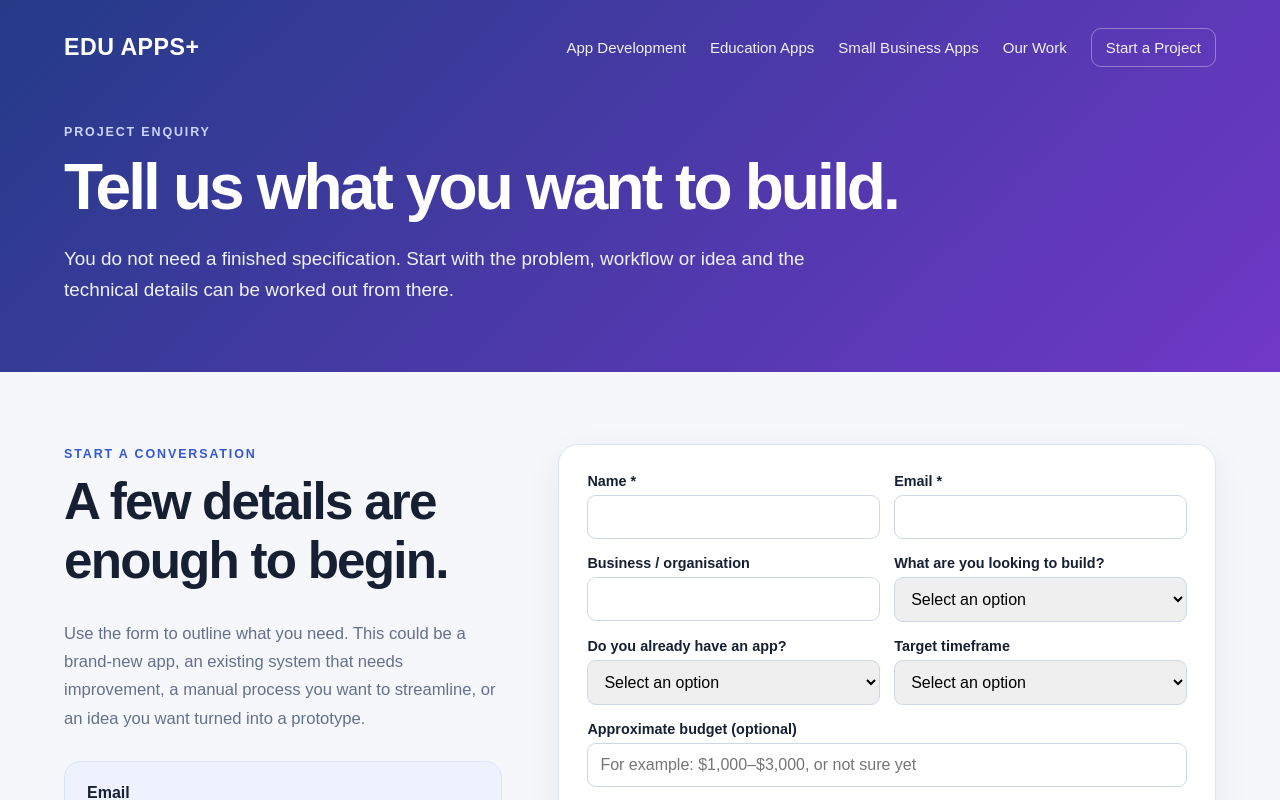
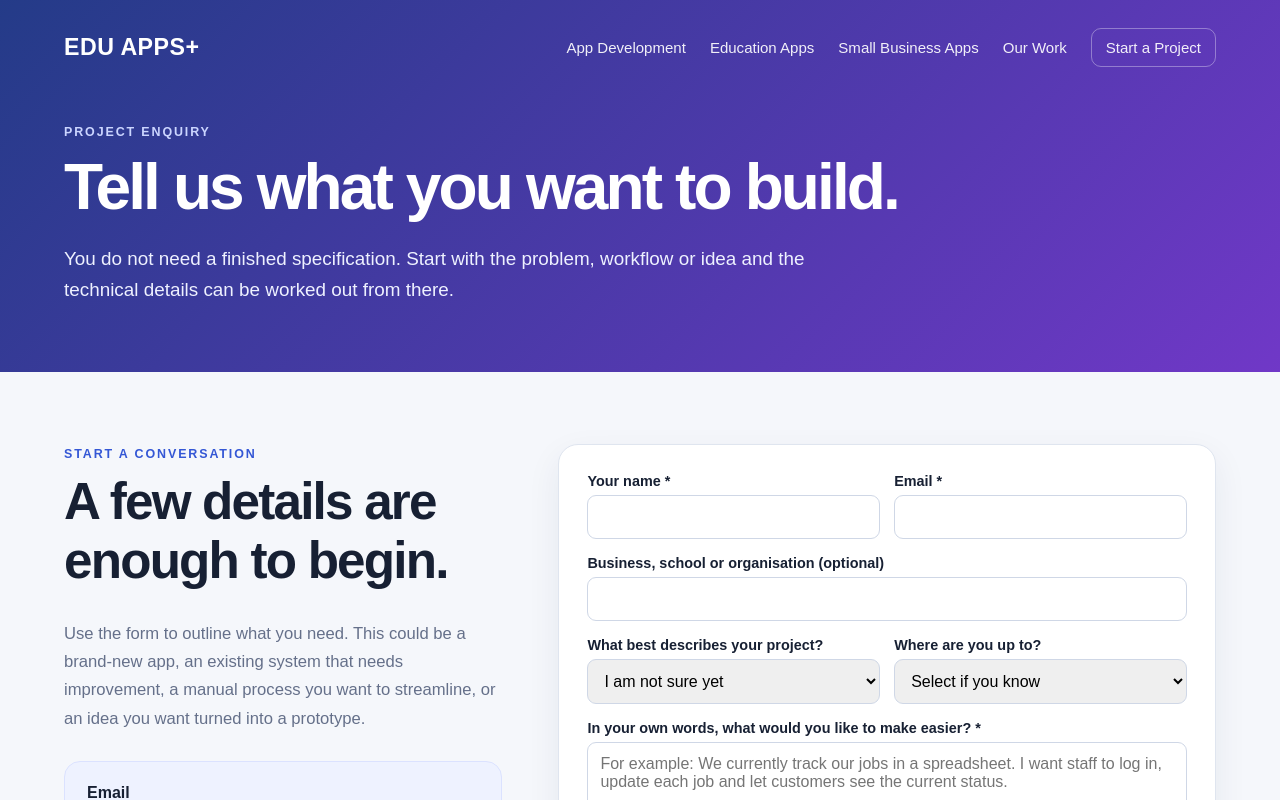
Before and after one commit to trevore777/eduappsplus_website, a Next.js app: page /enquire in a window 1280 px wide. Shown: the top 800 px of the page. Built offline with nearby package versions, Linux system fonts and the light colour scheme.

Commit message:
Simplify project enquiry form for conversions

```diff
--- a/components/EnquiryForm.js
+++ b/components/EnquiryForm.js
@@ -1,8 +1,11 @@
 "use client";
 
+import { useSearchParams } from "next/navigation";
 import { useState } from "react";
 
 export default function EnquiryForm(){
+  const searchParams=useSearchParams();
+  const caseStudy=searchParams.get("caseStudy") || "";
   const [status,setStatus]=useState("");
 
   function submitEnquiry(event){
@@ -12,50 +15,49 @@ export default function EnquiryForm(){
     const email=String(form.get("email")||"").trim();
     const organisation=String(form.get("organisation")||"").trim();
     const projectType=String(form.get("projectType")||"").trim();
-    const existingApp=String(form.get("existingApp")||"").trim();
-    const timeframe=String(form.get("timeframe")||"").trim();
-    const budget=String(form.get("budget")||"").trim();
+    const stage=String(form.get("stage")||"").trim();
     const details=String(form.get("details")||"").trim();
+    const helpful=String(form.get("helpful")||"").trim();
 
     if(!name || !email || !details){
-      setStatus("Please complete your name, email address and project description.");
+      setStatus("Please complete your name, email address and a short description of your idea or problem.");
       return;
     }
 
-    const subject=`App development enquiry from ${name}`;
+    const subject=caseStudy ? `Project enquiry from ${name} — similar to ${caseStudy}` : `Project enquiry from ${name}`;
     const body=[
       `Name: ${name}`,
       `Email: ${email}`,
       `Business / organisation: ${organisation || "Not supplied"}`,
-      `Project type: ${projectType || "Not supplied"}`,
-      `Existing app: ${existingApp || "Not supplied"}`,
-      `Target timeframe: ${timeframe || "Not supplied"}`,
-      `Approximate budget: ${budget || "Not supplied"}`,
+      `Project type: ${projectType || "Not sure yet"}`,
+      `Project stage: ${stage || "Not supplied"}`,
+      caseStudy ? `Case study of interest: ${caseStudy}` : null,
       "",
-      "Project idea / problem to solve:",
-      details
-    ].join("\n");
+      "Idea / problem to solve:",
+      details,
+      "",
+      "Anything else that may help:",
+      helpful || "Not supplied"
+    ].filter(Boolean).join("\n");
 
-    setStatus("Your email application will open with the enquiry prepared for inquiries@eduappsplus.com.au.");
+    setStatus("Your email application will open with your project enquiry prepared. Review it, then press Send.");
     window.location.href=`mailto:inquiries@eduappsplus.com.au?subject=${encodeURIComponent(subject)}&body=${encodeURIComponent(body)}`;
   }
 
   return <form className="enquiryForm" onSubmit={submitEnquiry}>
+    {caseStudy && <div className="formStatus"><strong>Interested in something similar to {caseStudy}?</strong><br/>Tell us what you would like your version to do.</div>}
     <div className="row">
-      <div><label htmlFor="name">Name *</label><input id="name" name="name" required /></div>
-      <div><label htmlFor="email">Email *</label><input id="email" name="email" type="email" required /></div>
+      <div><label htmlFor="name">Your name *</label><input id="name" name="name" autoComplete="name" required /></div>
+      <div><label htmlFor="email">Email *</label><input id="email" name="email" type="email" autoComplete="email" required /></div>
     </div>
+    <div><label htmlFor="organisation">Business, school or organisation <span>(optional)</span></label><input id="organisation" name="organisation" autoComplete="organization" /></div>
     <div className="row">
-      <div><label htmlFor="organisation">Business / organisation</label><input id="organisation" name="organisation" /></div>
-      <div><label htmlFor="projectType">What are you looking to build?</label><select id="projectType" name="projectType" defaultValue=""><option value="">Select an option</option><option>Web application</option><option>Mobile / iPhone app</option><option>AI or API integration</option><option>Improve an existing app</option><option>Not sure yet</option></select></div>
+      <div><label htmlFor="projectType">What best describes your project?</label><select id="projectType" name="projectType" defaultValue=""><option value="">I am not sure yet</option><option>I have an app idea</option><option>I want to replace a spreadsheet or manual process</option><option>I need a school / education application</option><option>I need a small business application</option><option>I want to add AI</option><option>I want to connect an API or external service</option><option>I have an existing app that needs work</option></select></div>
+      <div><label htmlFor="stage">Where are you up to?</label><select id="stage" name="stage" defaultValue=""><option value="">Select if you know</option><option>Just an idea</option><option>I have notes, drawings or a spreadsheet</option><option>I have a prototype</option><option>I already have a working app</option><option>I need help deciding</option></select></div>
     </div>
-    <div className="row">
-      <div><label htmlFor="existingApp">Do you already have an app?</label><select id="existingApp" name="existingApp" defaultValue=""><option value="">Select an option</option><option>No — this is a new idea</option><option>Yes — it needs improvements</option><option>I have a prototype</option></select></div>
-      <div><label htmlFor="timeframe">Target timeframe</label><select id="timeframe" name="timeframe" defaultValue=""><option value="">Select an option</option><option>As soon as practical</option><option>Within 1 month</option><option>1–3 months</option><option>3+ months</option><option>Just exploring the idea</option></select></div>
-    </div>
-    <div><label htmlFor="budget">Approximate budget (optional)</label><input id="budget" name="budget" placeholder="For example: $1,000–$3,000, or not sure yet" /></div>
-    <div><label htmlFor="details">What problem would you like the app to solve? *</label><textarea id="details" name="details" required placeholder="Describe the idea, current process, problem or feature you have in mind. You do not need a technical specification." /></div>
-    <div className="formFooter"><button className="submitButton" type="submit">Prepare Project Enquiry</button><span className="formHint">Enquiries are addressed to inquiries@eduappsplus.com.au.</span></div>
+    <div><label htmlFor="details">In your own words, what would you like to make easier? *</label><textarea id="details" name="details" required placeholder="For example: We currently track our jobs in a spreadsheet. I want staff to log in, update each job and let customers see the current status." /></div>
+    <div><label htmlFor="helpful">Anything else that may help? <span>(optional)</span></label><textarea id="helpful" name="helpful" placeholder="You can mention a deadline, existing website/app, approximate budget, users, or anything else you think is relevant. It is completely fine if you do not know these details yet." /></div>
+    <div className="formFooter"><button className="submitButton" type="submit">Prepare My Enquiry</button><span className="formHint">No technical specification required. This prepares an email for you to review and send.</span></div>
     {status && <p className="formStatus" role="status">{status}</p>}
   </form>;
 }
```
